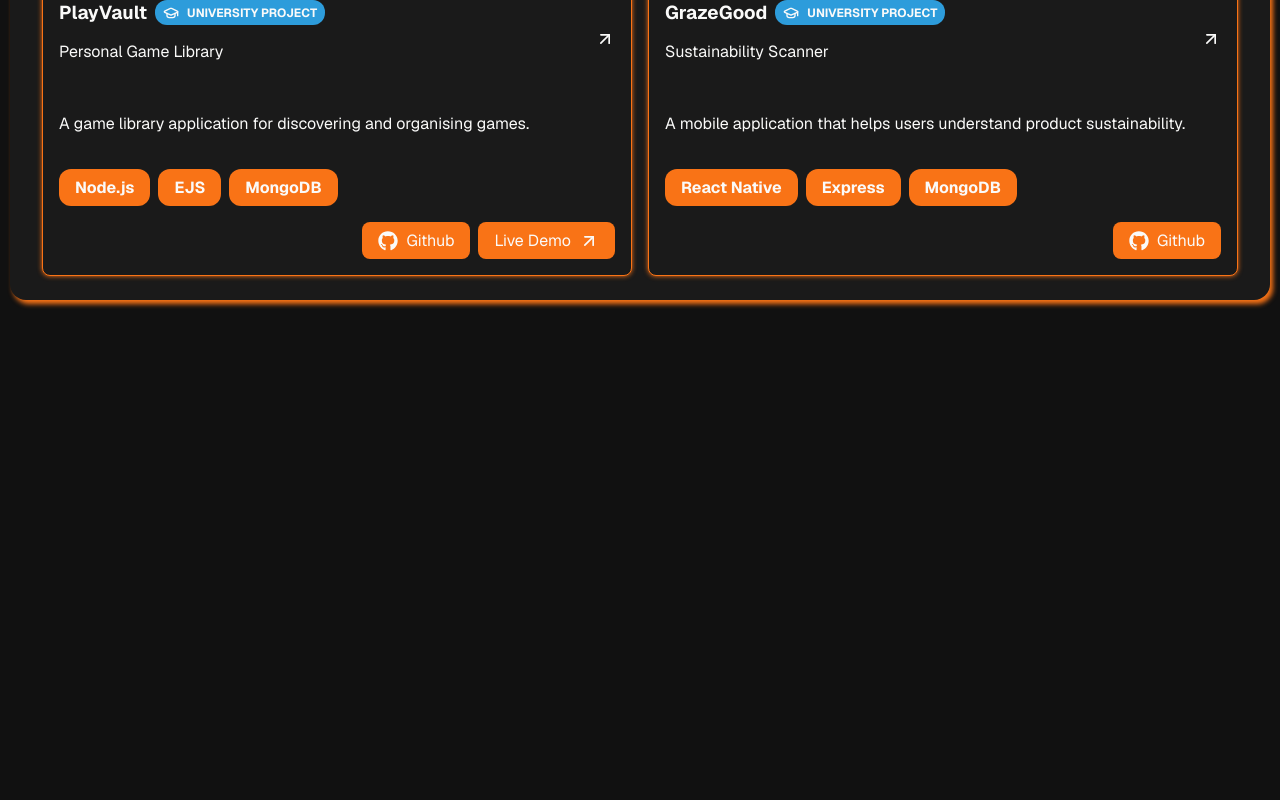
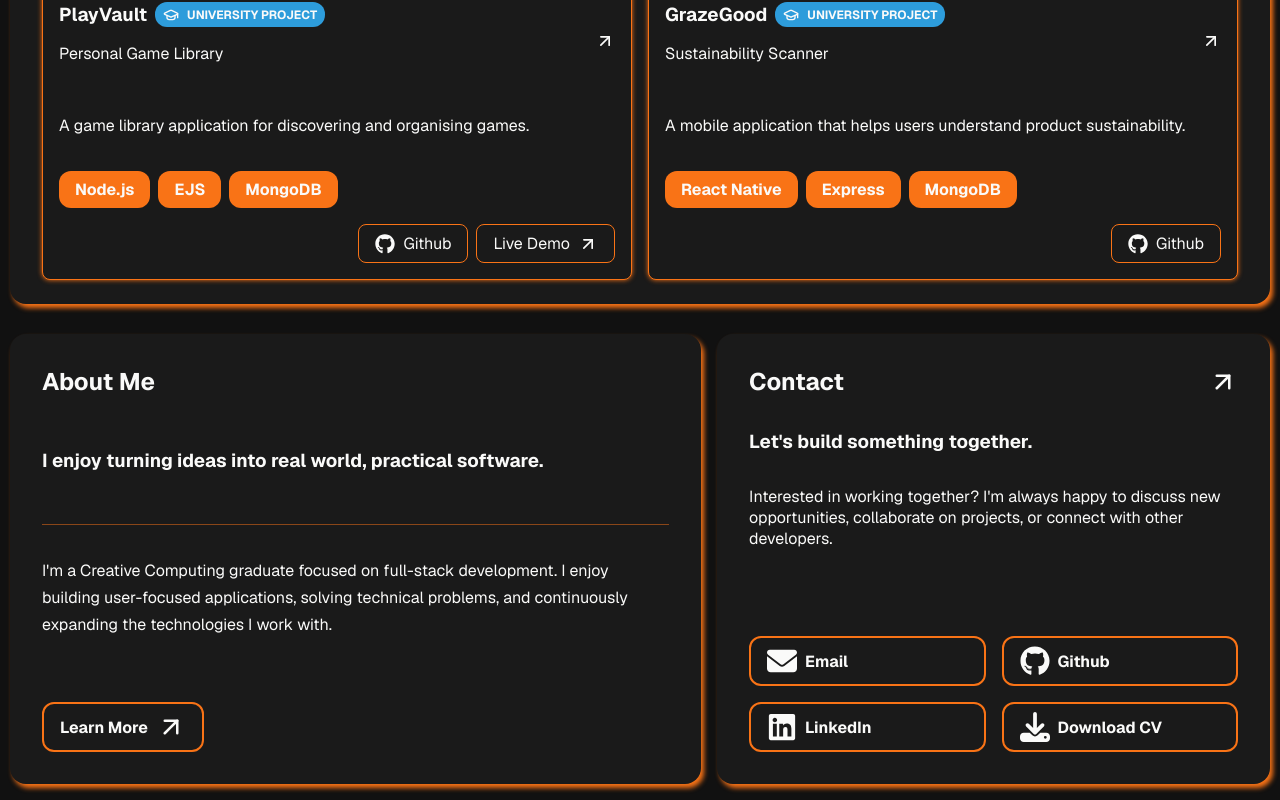
Before and after one commit to 450186/portfolio, a Next.js app: page / in a window 1280 px wide. Shown: the part 1051-1851 px from the top of the page. Before the commit the page ends 1381 px from the top, so only its background shows below. Built offline with nearby package versions, Linux system fonts and the light colour scheme.

Commit message:
added about me and contact me sections to the home page
- clickable links
- clickable contact card

```diff
--- /dev/null
+++ b/app/page.module.css
@@ -0,0 +1,12 @@
+.lastRow {
+    display: grid;
+    grid-template-columns: 2.5fr 2fr;
+    margin: 1rem auto;
+    max-width: 1260px;
+    gap: 1rem;
+}
+@media (max-width: 700px) {
+    .lastRow {
+        grid-template-columns: 1fr;
+    }
+}
--- a/app/page.tsx
+++ b/app/page.tsx
@@ -1,11 +1,18 @@
 import HeroSection from "@/components/home/Hero/Hero";
 import FeaturedProjects from "@/components/home/FeaturedProjects/FeaturedProjects";
+import About from "@/components/home/About/About";
+import Contact from "@/components/home/Contact/Contact";
+import styles from "./page.module.css";
 
 export default function Home() {
   return (
     <main>
       <HeroSection />
       <FeaturedProjects />
+      <div className={styles.lastRow}>
+        <About />
+        <Contact />
+      </div>
     </main>
   );
 }
--- a/components/home/About/About.module.css
+++ b/components/home/About/About.module.css
@@ -0,0 +1,58 @@
+.aboutSection {
+    display: flex;
+    flex-direction: column;
+    gap: 2rem;
+    padding: 2rem;
+    background-color: var(--surface);
+    color: var(--text);
+
+    border-radius: 16px;
+    box-shadow: 3px 4px 5px var(--primary);
+
+    text-align: left;
+}
+.divider {
+    width: 100%;
+    height: 1px;
+    background-color: var(--primary);
+    opacity: 0.5;
+    gap: 0.5rem !important;
+}
+
+.aboutSection h2 {
+    text-align: left;
+    margin: 0;
+}
+.spacer {
+    flex-grow: 1;
+}
+.aboutSection p {
+    margin: 0;
+    line-height: 1.7;
+    max-width: 60ch;
+}
+
+.button {
+    display: flex;
+    align-items: center;
+    gap: 0.5rem;
+    width: fit-content;
+
+    color: var(--text);
+    padding: 0.5rem 1rem;
+
+    border-radius: 12px;
+    background: transparent;
+    border: 2px solid var(--primary);
+
+    font-weight: 700;
+
+    transition:
+        transform 0.25s ease,
+        box-shadow 0.25s ease;
+}
+
+.button:hover {
+    transform: translateY(-4px);
+    box-shadow: 0 0 10px var(--primary);
+}
--- a/components/home/About/About.tsx
+++ b/components/home/About/About.tsx
@@ -0,0 +1,22 @@
+import styles from "./About.module.css"
+import Link from "next/link"
+import { ArrowUpRight } from "lucide-react"
+export default function About() {
+    return (
+        <section className={styles.aboutSection}>
+            <h2>About Me</h2>
+            <h3>I enjoy turning ideas into real world, practical software.</h3>
+            <div className={styles.divider} />
+            <p>
+                I'm a Creative Computing graduate focused on full-stack development.
+                I enjoy building user-focused applications, solving technical problems,
+                and continuously expanding the technologies I work with.
+            </p>
+            <div className={styles.spacer} />
+            <Link href="/about" className={styles.button}>
+                Learn More
+                <ArrowUpRight size={30} />
+            </Link>
+        </section>
+    )
+}
--- a/components/home/Contact/Contact.module.css
+++ b/components/home/Contact/Contact.module.css
@@ -0,0 +1,60 @@
+.contactSection {
+    display: flex;
+    flex-direction: column;
+
+    gap: 2rem;
+    padding: 2rem;
+    background-color: var(--surface);
+    color: var(--text);
+    cursor: pointer;
+
+    border-radius: 16px;
+    box-shadow: 3px 4px 5px var(--primary);
+
+    transition:
+        transform 0.25s ease,
+        box-shadow 0.25s ease;
+}
+.header {
+    display: flex;
+    justify-content: space-between;
+    align-items: center;
+}
+.contactSection:hover {
+    transform: translateY(-4px);
+    box-shadow: 0 0 10px var(--primary);
+}
+.contactSection:hover .arrow {
+    transform: translate(4px, -4px) scale(1.1);
+    color: var(--primary);
+}
+
+.contactSection h2, .contactSection h3, .contactSection p {
+    margin: 0;
+}
+.spacer {
+    flex-grow: 1;
+}
+.links {
+    display: grid;
+    grid-template-columns: repeat(2, 1fr);
+    gap: 1rem;
+}
+.links a {
+    display: flex;
+    align-items: center;
+    gap: 0.5rem;
+    color: var(--text);
+    padding: 0.5rem 1rem;
+    border-radius: 12px;
+    background: transparent;
+    border: 2px solid var(--primary);
+    font-weight: 700;
+    text-align: center;
+    transition: all 0.2s ease;
+}
+
+.links a:hover {
+    transform: translateY(-4px);
+    box-shadow: 0 0 10px var(--primary);
+}
--- a/components/home/Contact/Contact.tsx
+++ b/components/home/Contact/Contact.tsx
@@ -0,0 +1,52 @@
+"use client"
+import styles from "./Contact.module.css"
+import { FaGithub, FaLinkedin, FaEnvelope, FaDownload } from "react-icons/fa6"
+import { useRouter } from "next/navigation";
+import { ArrowUpRight } from "lucide-react";
+export default function Contact() {
+    const router = useRouter();
+    return (
+        <section className={styles.contactSection}
+            onClick={() => router.push("/contact")}
+        >
+            <div className={styles.header}>
+                <h2>Contact</h2>
+                <ArrowUpRight size={30} className={styles.arrow}/>
+            </div>
+            <h3>Let's build something together.</h3>
+            <p>
+                Interested in working together?
+                I'm always happy to discuss new opportunities,
+                collaborate on projects, or connect with other developers.
+            </p>
+            <div className={styles.spacer}></div>
+            <div className={styles.links}>
+                <a href="mailto:jack.simcox@hotmail.com?subject=Portfolio"
+                onClick={(e) => e.stopPropagation()}
+                target="_blank"
+                rel="noopener noreferrer">
+                    <FaEnvelope size={30} />
+                    Email
+                </a>
+                <a href="https://github.com/450186"
+                onClick={(e) => e.stopPropagation()}>
+                    <FaGithub size={30} />
+                    Github
+                </a>
+                <a href="https://www.linkedin.com/in/jack-simcox-a68153217/"
+                onClick={(e) => e.stopPropagation()}
+                target="_blank"
+                rel="noopener noreferrer"
+                >
+                    <FaLinkedin size={30} />
+                    LinkedIn
+                </a>
+                <a href="/cv/Jack Simcox CV.pdf" download
+                onClick={(e) => e.stopPropagation()}>
+                    <FaDownload size={30} />
+                    Download CV
+                </a>
+            </div>
+        </section>
+    )
+}
--- a/components/projects/ProjectCard/ProjectCard.module.css
+++ b/components/projects/ProjectCard/ProjectCard.module.css
@@ -36,7 +36,8 @@
     display: flex;
     align-items: center;
     gap: 8px;
-    background-color: var(--primary);
+    background: transparent;
+    border: 1px solid var(--primary);
     transition: all 0.2s ease;
     padding: 0.5rem 1rem;
     border-radius: 8px;
@@ -46,7 +47,8 @@
     transform: translateY(-4px);
 }
 .projectCard:hover .arrow {
-    transform: translate(3px, -3px);
+    transform: translate(4px, -4px) scale(1.1);
+    color: var(--primary);
 }
 
 .arrow {
--- a/components/projects/ProjectCard/ProjectCard.tsx
+++ b/components/projects/ProjectCard/ProjectCard.tsx
@@ -30,7 +30,7 @@ export default function ProjectCard({project}: ProjectCardProps) {
                     </div>
                     <p>{project.tagLine}</p>
                 </div>
-                <ArrowUpRight size={20} className="arrow" />
+                <ArrowUpRight size={20} className={styles.arrow} />
             </div>
             <p className={styles.description}>
                 {project.description}
```
Also changed, not shown: components/home/Footer/Footer.module.css (added), components/home/Footer/Footer.tsx (added), 1 other file (tests, documents, lock files or other folders).
